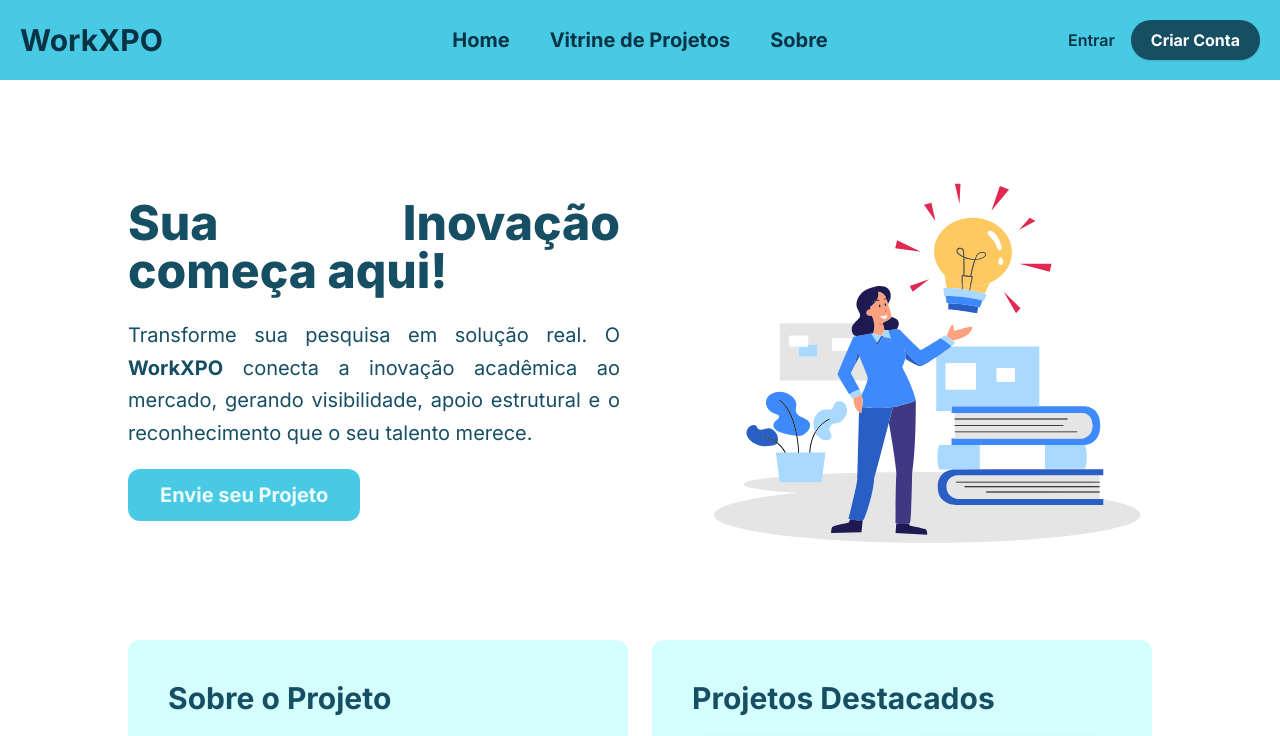
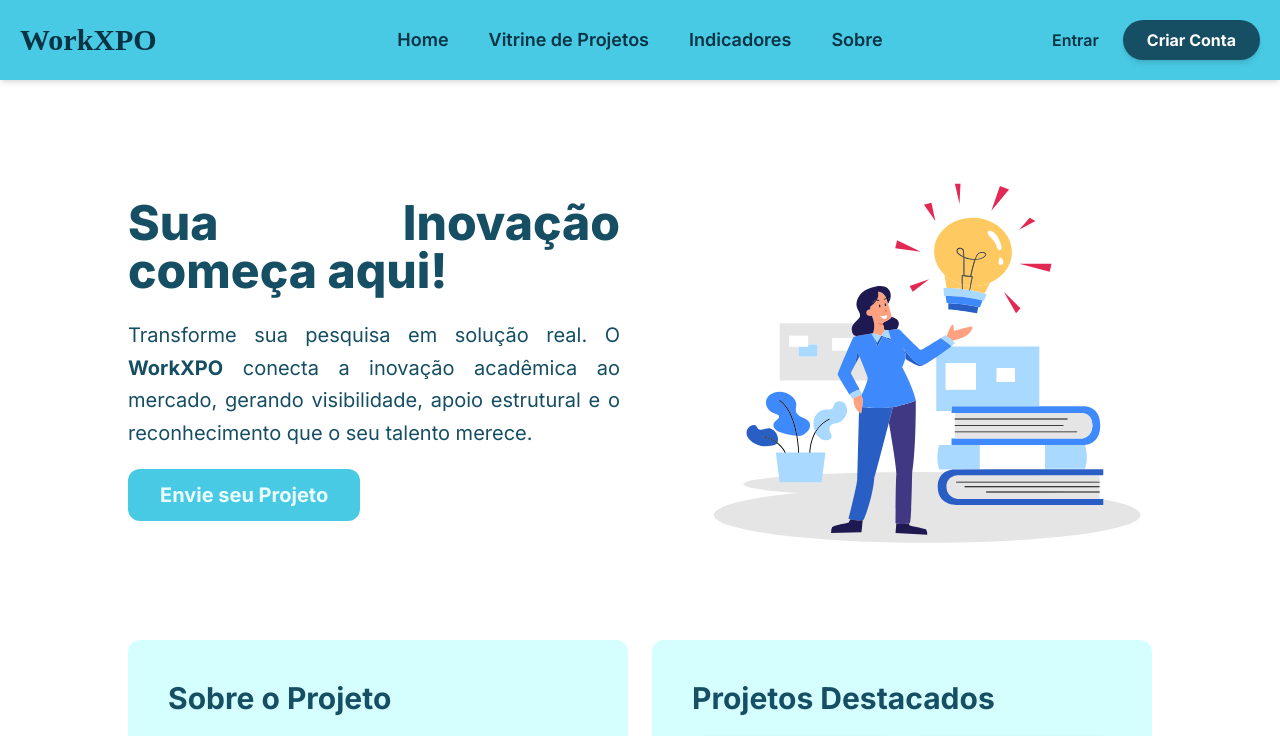
Before and after one commit to WorkXPO-Org/WorkXPO, a React (Vite) app in the folder frontend/: page / in a window 1280 px wide. Shown: the top 736 px of the page. Built offline with nearby package versions, Linux system fonts and the light colour scheme; no server answers.

Commit message:
fix: minor changes in the header style; also added a new nav link to the metrics dashboard

```diff
--- a/frontend/src/components/Header.jsx
+++ b/frontend/src/components/Header.jsx
@@ -4,24 +4,25 @@ export default function Header() {
   const MENU_ITEMS = [
     { label: "Home", path: "/" },
     { label: "Vitrine de Projetos", path: "/projects" },
+    { label: "Indicadores", path: "/metrics" },
     { label: "Sobre", path: "/about" },
   ];
 
   return (
-    <header className="header">
+    <header className="header shadow-md">
       <div className="flex-1">
-        <h1 className="text-3xl font-bold text-text-main">
+        <h1 className="text-3xl font-serif font-bold text-text-main">
           <Link to="/">WorkXPO</Link>
         </h1>
       </div>
 
       <nav className="flex-none">
-        <ul className="flex gap-10 text-xl font-bold text-text-main">
+        <ul className="flex gap-10 text-lg font-semibold text-text-main font-sans">
           {MENU_ITEMS.map((item) => (
-            <li key={item}>
+            <li key={item.path}>
               <Link
                 to={item.path}
-                className="hover:text-dark transition-colors"
+                className="hover:text-dark transition-colors duration-300"
               >
                 {item.label}
               </Link>
@@ -30,17 +31,17 @@ export default function Header() {
         </ul>
       </nav>
 
-      <div className="flex-1 flex justify-end items-center gap-4">
+      <div className="flex-1 flex justify-end items-center gap-6">
         <Link
           to="/signin"
-          className="text-text-main font-semibold hover:underline"
+          className="text-text-main font-semibold hover:text-dark transition-colors font-sans"
         >
           Entrar
         </Link>
 
         <Link
           to="/signup"
-          className="bg-dark text-white px-5 py-2 rounded-full font-bold hover:bg-dark/90 transition-all shadow-sm"
+          className="bg-dark text-white px-6 py-2 rounded-full font-bold hover:bg-dark/90 transition-all shadow-md font-sans"
         >
           Criar Conta
         </Link>
```
